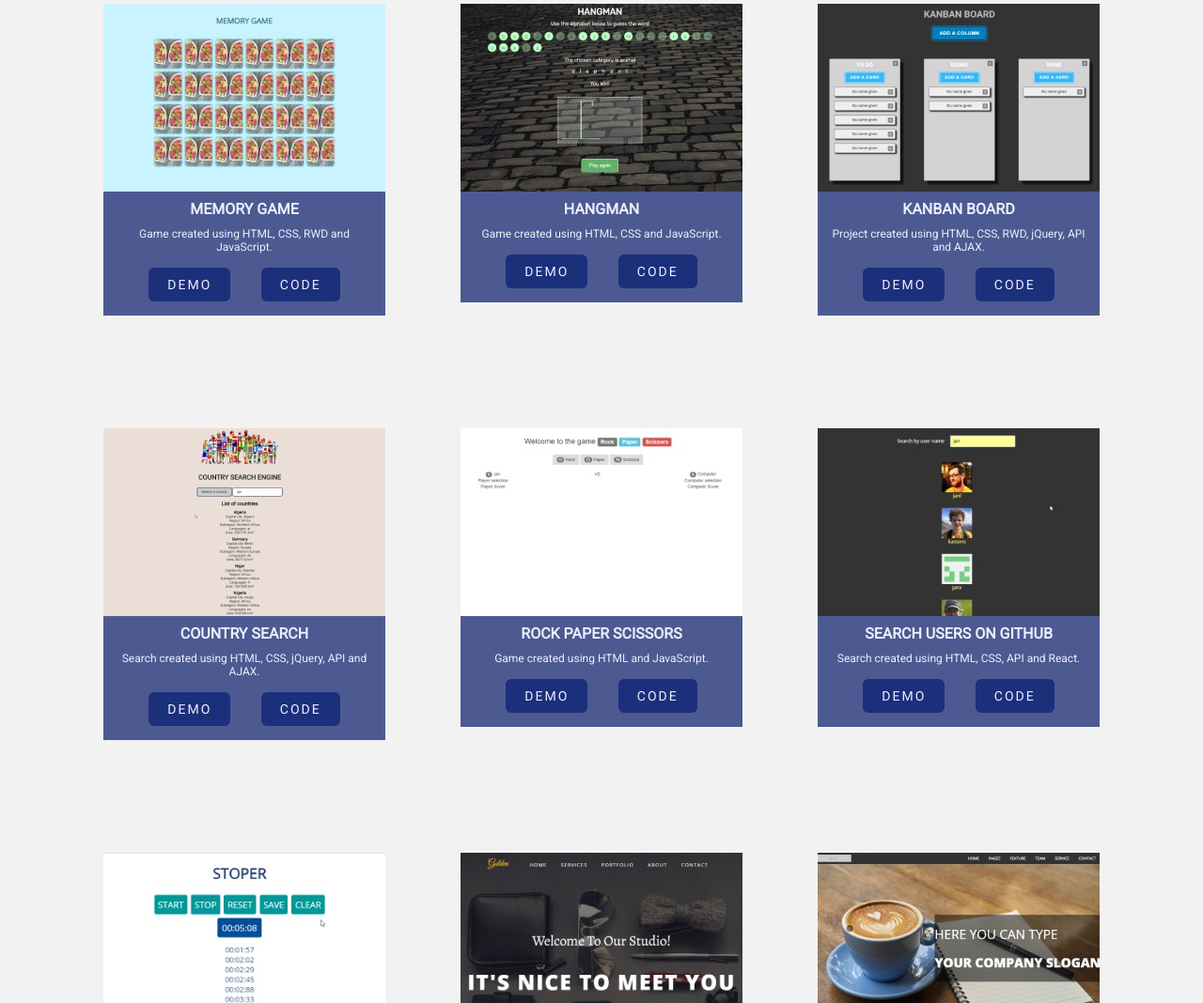
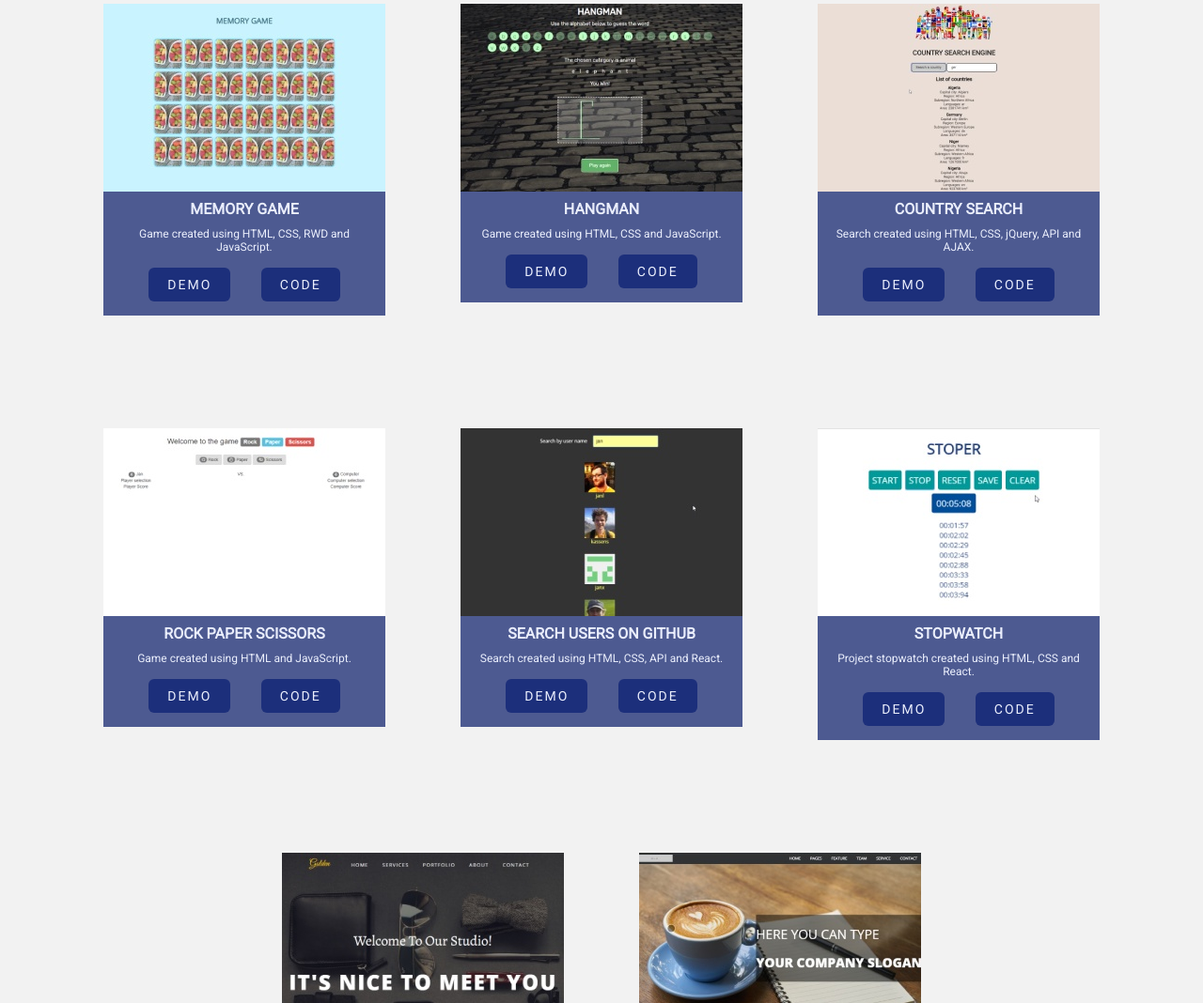
Before and after one commit to annbag/annbag.github.io, a website: page index.html in a window 1280 px wide. Shown: the part 2970-4038 px from the top of the page at 94% size. Drawn offline with nearby package versions, Linux system fonts and the light colour scheme.

Commit message:
remove kanban board

```diff
--- a/index.html
+++ b/index.html
@@ -138,15 +138,6 @@
 				</div>
 			</div>
 			<div>
-				<a target="_blank" href="https://annbag.github.io/KanbanBoard/"><img src="images/photo4.jpg" alt="kanban board"></a>
-				<div class="caption">
-					<h2>Kanban Board</h2>
-					<p>Project created using HTML, CSS, RWD, jQuery, API and AJAX.</p>
-					<a target="_blank" href="https://annbag.github.io/KanbanBoard/">demo</a>
-					<a target="_blank" href="https://github.com/annbag/KanbanBoard">code</a>
-				</div>
-			</div>
-			<div>
 				<a target="_blank" href="https://annbag.github.io/CountrySearchEngine/"><img src="images/photo9.jpg" alt="search country"></a>
 				<div class="caption">
 					<h2>country search</h2>
--- a/styles/style.scss
+++ b/styles/style.scss
@@ -44,6 +44,7 @@ header {
                 align-items: center;
                 align-content: stretch;
             }
+
             .logo {
                 display: flex;
                 justify-content: flex-start;
```
Also changed, not shown: 1 other file.
